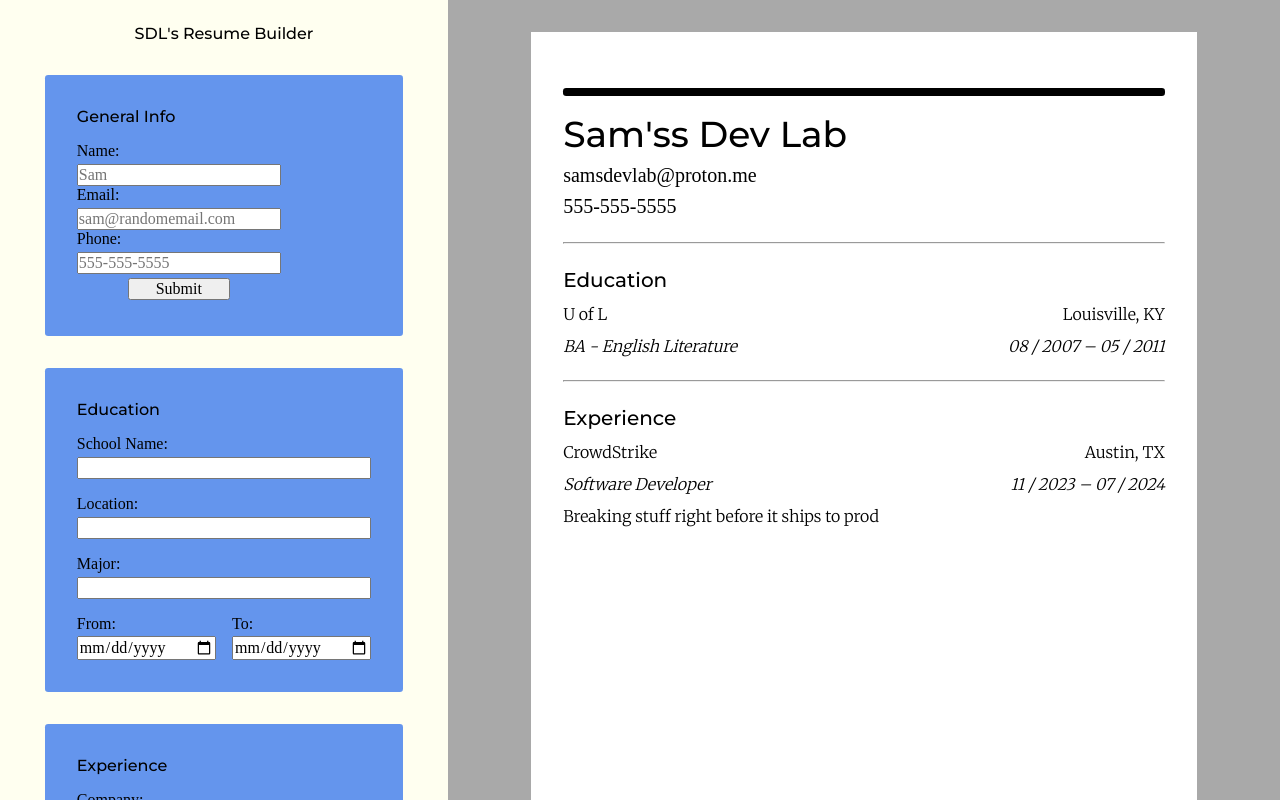
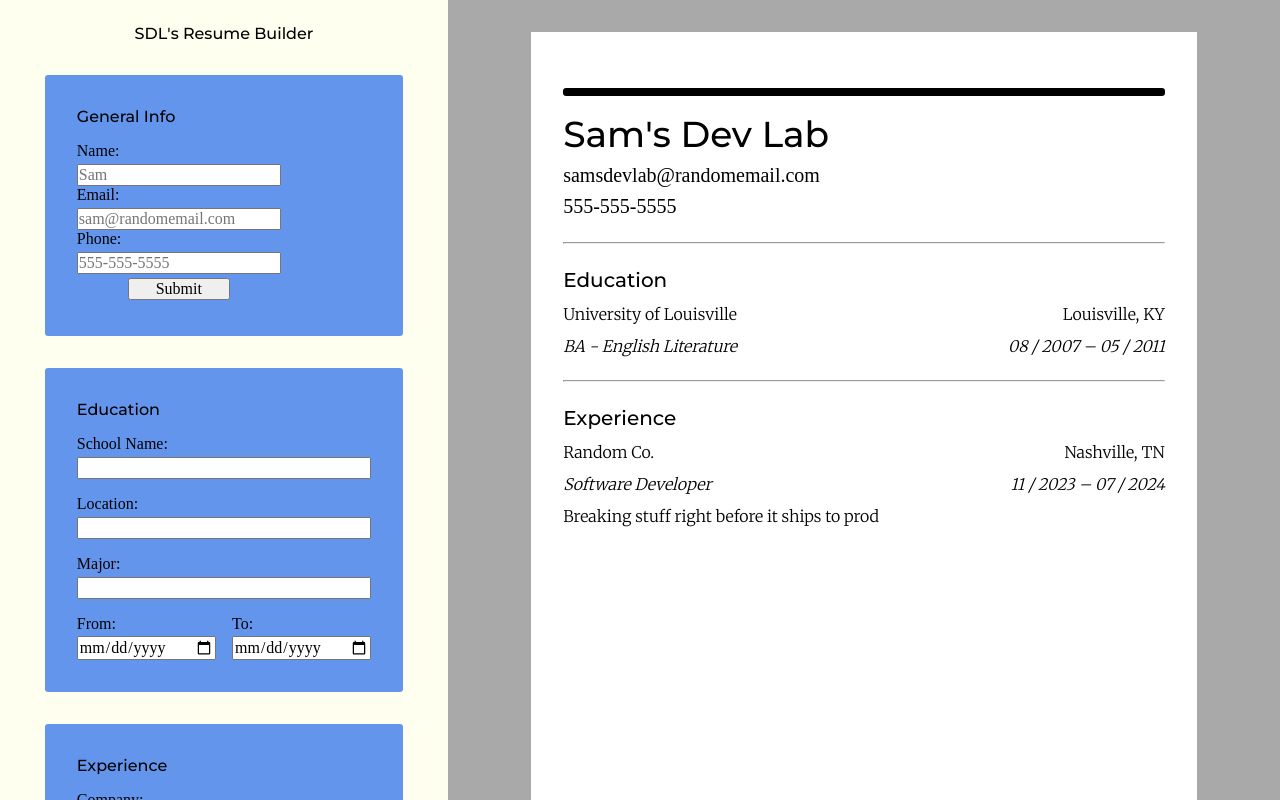
Before and after one commit to SamsDevLab/cv-application, a React (Vite) app: page / in a window 1280 px wide. Shown: the top 800 px of the page. Built offline with nearby package versions, Linux system fonts and the light colour scheme.

Commit message:
chore: change ResumePreview placeholder data

```diff
--- a/src/data.js
+++ b/src/data.js
@@ -1,11 +1,11 @@
 export const generalData = {
-  name: "Sam'ss Dev Lab",
-  email: "samsdevlab@proton.me",
+  name: "Sam's Dev Lab",
+  email: "samsdevlab@randomemail.com",
   phone: "555-555-5555",
 };
 
 export const educationData = {
-  school: "U of L",
+  school: "University of Louisville",
   location: "Louisville, KY",
   major: "BA - English Literature",
   from: "08 / 2007",
@@ -13,8 +13,8 @@
 };
 
 export const experienceData = {
-  company: "CrowdStrike",
-  location: "Austin, TX",
+  company: "Random Co.",
+  location: "Nashville, TN",
   title: "Software Developer",
   from: "11 / 2023",
   to: "07 / 2024",
```
